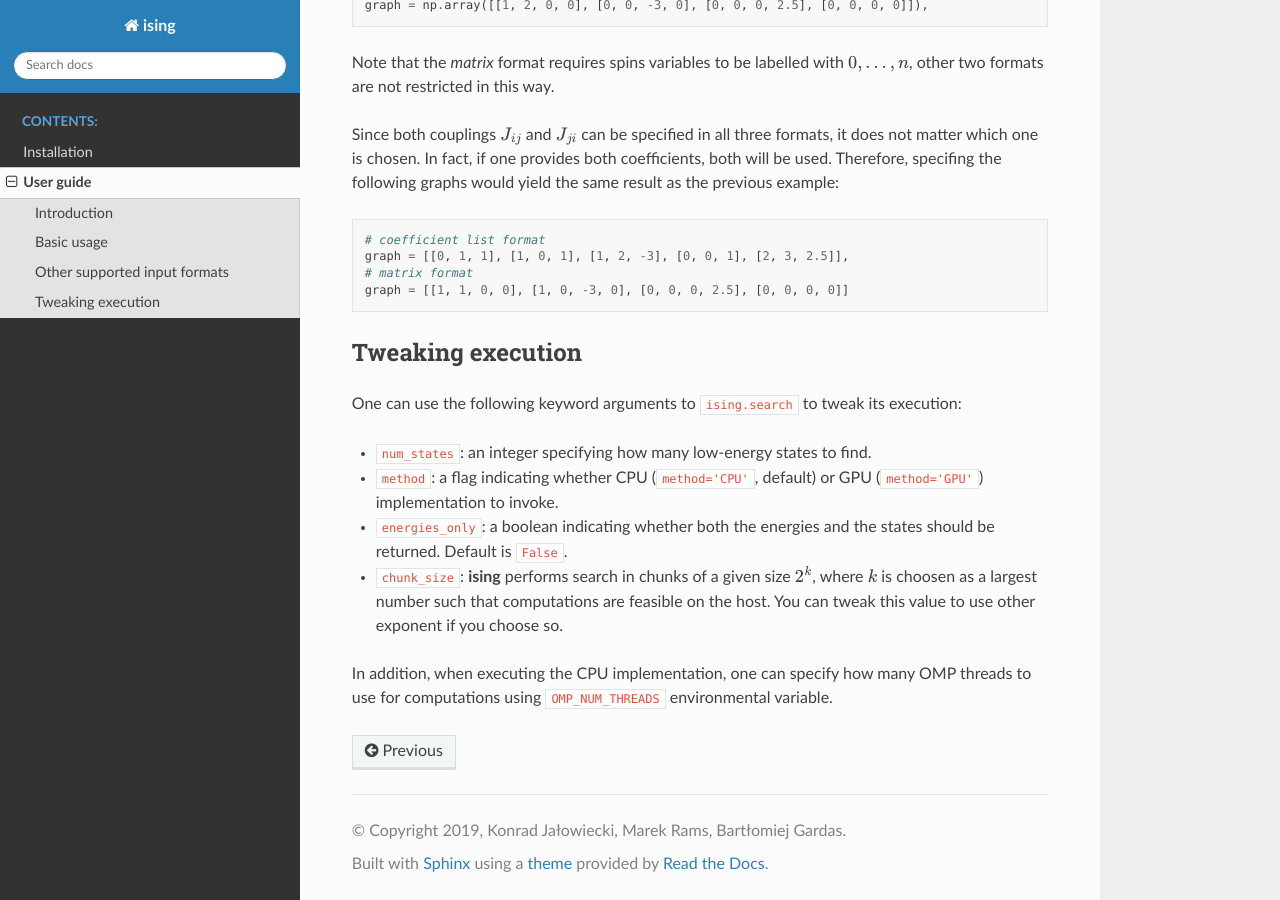
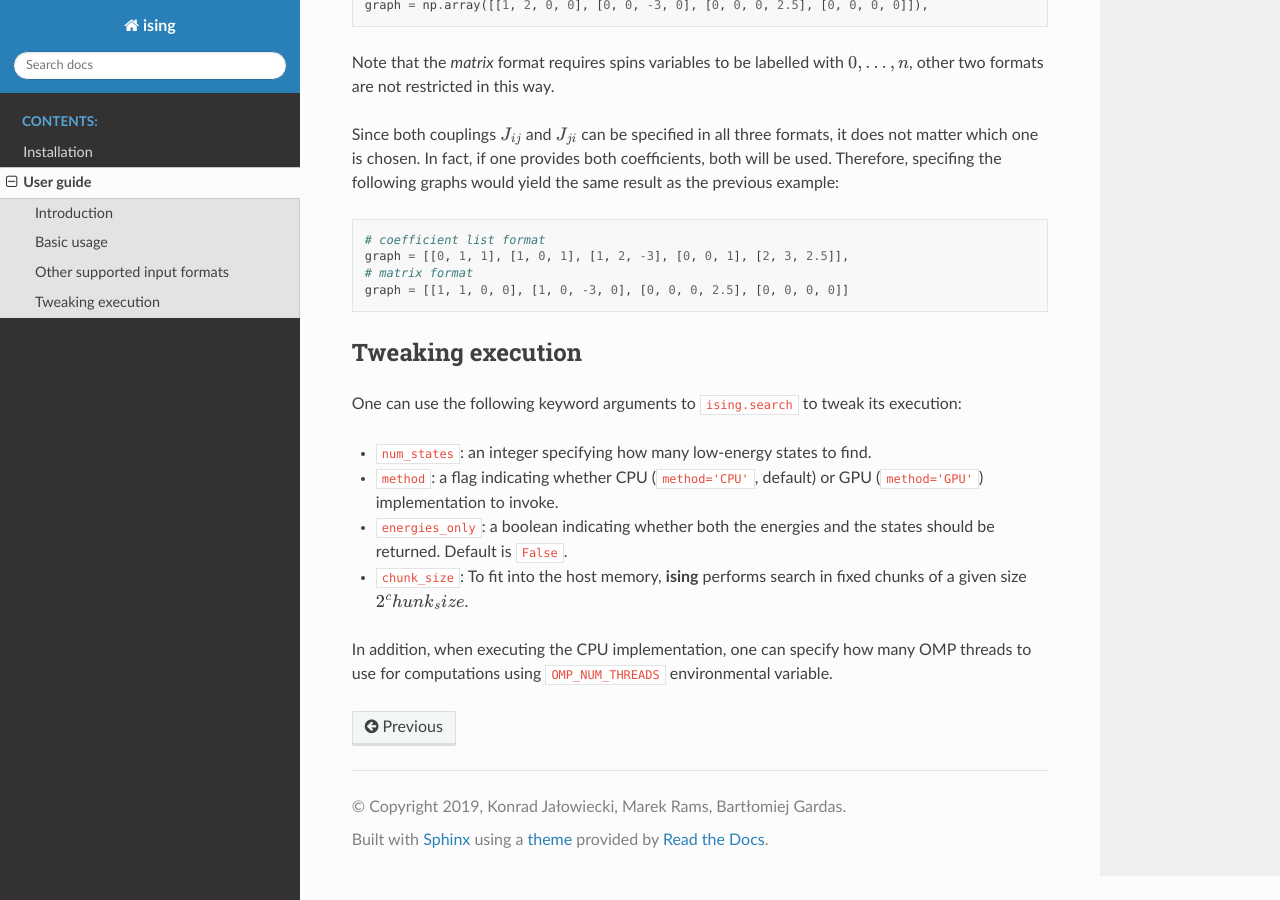
Before and after one commit to dexter2206/ising, a Sphinx documentation site: the page built from doc/usage.rst, in a window 1280 px wide and 900 px high, scrolled down 1386 px. Built offline with Sphinx 7.4.7 and the Read the Docs theme 2.0.0, drawn with Linux system fonts in a browser that asks for light colours.

Commit message:
Update usage.rst

```diff
--- a/doc/usage.rst
+++ b/doc/usage.rst
@@ -77,6 +77,6 @@ One can use the following keyword arguments to ``ising.search`` to tweak its exe
 - ``num_states``: an integer specifying how many low-energy states to find.
 - ``method``: a flag indicating whether CPU (``method='CPU'``, default) or GPU (``method='GPU'``) implementation to invoke.
 - ``energies_only``: a boolean indicating whether both the energies and the states should be returned. Default is ``False``.
-- ``chunk_size``: **ising** performs search in chunks of a given size :math:`2^k`, where :math:`k` is choosen as a largest number such that computations are feasible on the host. You can tweak this value to use other exponent if you choose so.
+- ``chunk_size``: To fit into the host memory, **ising** performs search in fixed chunks of a given size :math:`2^chunk_size`.
 
 In addition, when executing the CPU implementation, one can specify how many OMP threads to use for computations using ``OMP_NUM_THREADS`` environmental variable.
```
